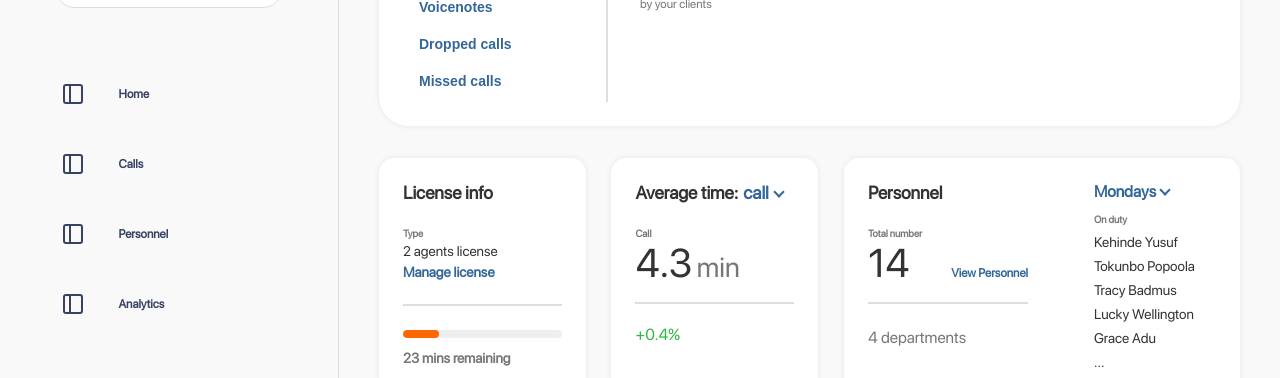
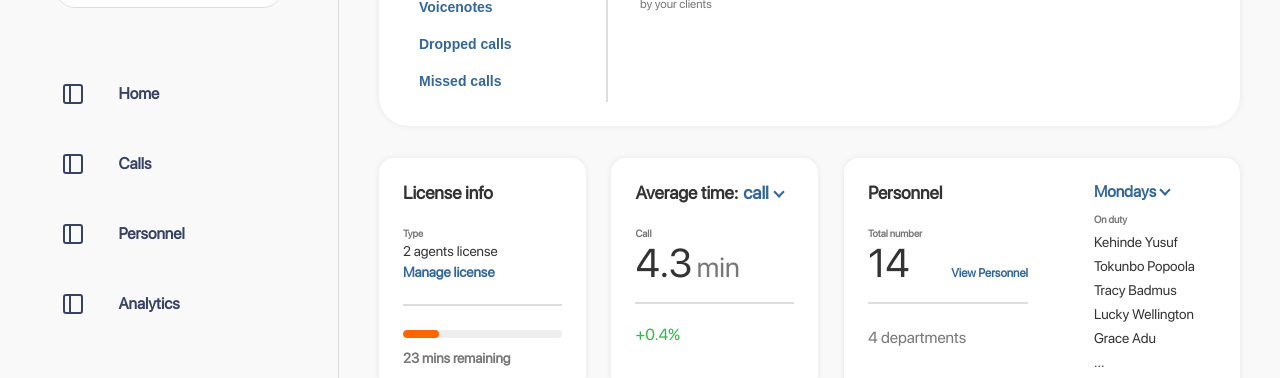
Before and after one commit to cjayprime/recallo, a React (Create React App) app: page /admin/home in a window 1280 px wide. Shown: the part 273-651 px from the top of the page. Built offline with nearby package versions, Linux system fonts and the light colour scheme.

Commit message:
resolved sidebar font size

```diff
--- a/src/components/SideNav/sidenav.js
+++ b/src/components/SideNav/sidenav.js
@@ -27,7 +27,7 @@ class Sidenav extends Component {
                                 <Link className="sidenav-list-link" to={prop.layout + prop.path}>
                                     <li key={key} className="sidenav-list-item">
                                         <img src={prop.icon} className="sidenav-list-icon" />
-                                        <p>{prop.name}</p>
+                                        <h5>{prop.name}</h5>
                                     </li>
                                 </Link>
                             )
```
